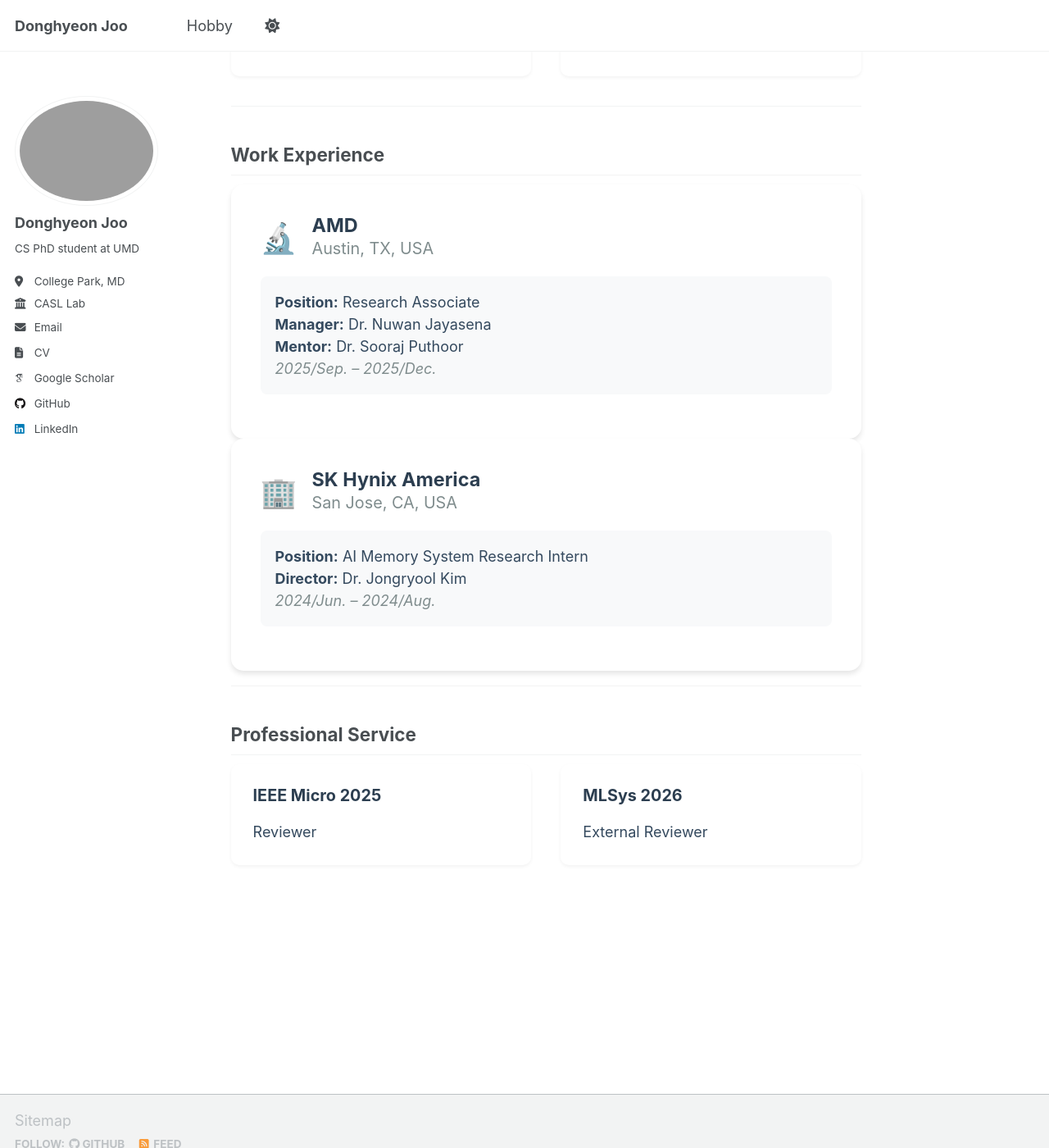
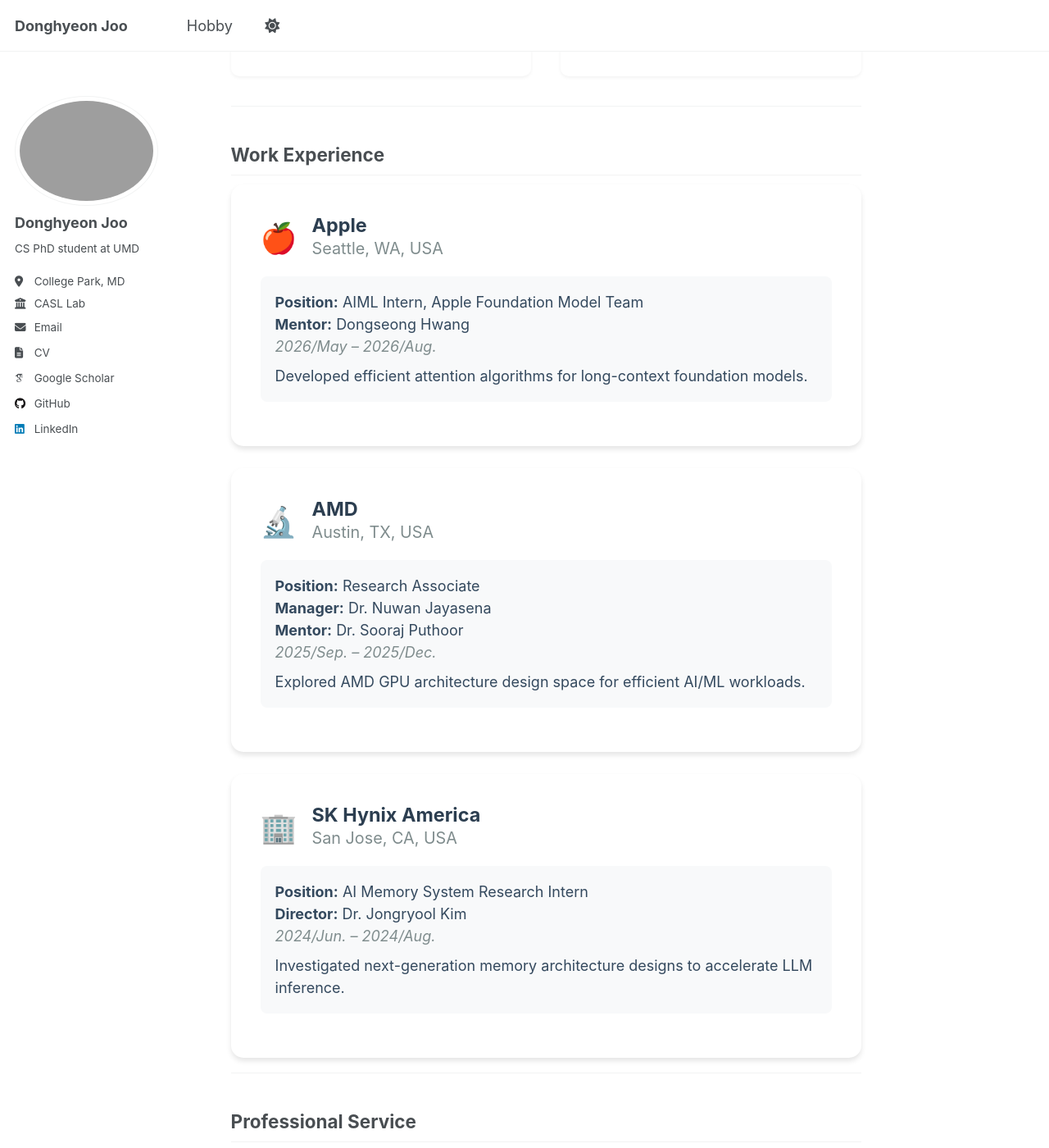
Before and after one commit to dhjoo98/dhjoo98.github.io, a Jekyll site: the page built from _pages/about.md, in a window 1280 px wide and 1400 px high, scrolled down 2678 px. Shown: the whole window at 82% size. Built offline with Jekyll 4.4.1, drawn with Linux system fonts in a browser that asks for light colours; some web fonts are replaced; a script that is not in the unit is left out; some of the changed text lies outside the part shown.

Commit message:
Add NUMA GPU preprint, Apple internship, and 4th-year PhD update
- Add preprints category and new publication entry for
  "Characterizing LLM Kernel Access and Memory Interaction in
  Multi-Partition NUMA GPUs" (arXiv:2607.28824)
- Add Apple AIML internship (Seattle, mentor Dongseong Hwang) to
  Work Experience
- Add one-sentence descriptions to each internship entry
- Update PhD year from third to fourth year

```diff
--- a/_config.yml
+++ b/_config.yml
@@ -89,6 +89,8 @@
     title: 'Journal Articles'
   conferences:
     title: 'Conference Papers'
+  preprints:
+    title: 'Preprints'
 
 # Site Settings
 teaser                   :  # filename of teaser fallback teaser image placed in /images/, .e.g. "500x300.png"
--- a/_pages/about.md
+++ b/_pages/about.md
@@ -14,7 +14,7 @@
 
 <div style="background: var(--page__background-color, #ffffff); padding: 2rem; border-radius: 15px; margin-bottom: 2rem; box-shadow: 0 4px 6px rgba(0,0,0,0.1);">
   <p style="font-size: 1.1rem; line-height: 1.6; margin: 0; color: var(--text-color, #2c3e50);">
-    I am a third year Ph.D. Student in University of Maryland, College Park, advised by Professor <a href="https://cs.umd.edu/~bahar/" style="color: #2980b9; text-decoration: none; font-weight: bold;">Bahar Asgari</a> in <a href="https://casl.cs.umd.edu/" style="color: #2980b9; text-decoration: none; font-weight: bold;">Computer Architecture and Systems Lab (CASL)</a>.
+    I am a fourth year Ph.D. Student in University of Maryland, College Park, advised by Professor <a href="https://cs.umd.edu/~bahar/" style="color: #2980b9; text-decoration: none; font-weight: bold;">Bahar Asgari</a> in <a href="https://casl.cs.umd.edu/" style="color: #2980b9; text-decoration: none; font-weight: bold;">Computer Architecture and Systems Lab (CASL)</a>.
   </p>
 </div>
 
@@ -120,7 +120,23 @@
 
 ## Work Experience
 
-<div style="background: var(--page__background-color, #ffffff); padding: 2rem; border-radius: 15px; box-shadow: 0 4px 6px rgba(0,0,0,0.1);">
+<div style="background: var(--page__background-color, #ffffff); padding: 2rem; border-radius: 15px; box-shadow: 0 4px 6px rgba(0,0,0,0.1); margin-bottom: 1.5rem;">
+  <div style="display: flex; align-items: center; margin-bottom: 1rem;">
+    <span style="font-size: 2rem; margin-right: 1rem;">🍎</span>
+    <div>
+      <h4 style="color: var(--text-color, #2c3e50); margin: 0; font-size: 1.3rem;"><strong>Apple</strong></h4>
+      <p style="margin: 0; color: var(--text-muted, #7f8c8d); font-size: 1.1rem;">Seattle, WA, USA</p>
+    </div>
+  </div>
+  <div style="background: var(--page__background-color, #f8f9fa); padding: 1rem; border-radius: 8px; margin-bottom: 1rem;">
+    <p style="margin: 0; color: var(--text-color, #34495e);"><strong>Position:</strong> AIML Intern, Apple Foundation Model Team</p>
+    <p style="margin: 0; color: var(--text-color, #34495e);"><strong>Mentor:</strong> Dongseong Hwang</p>
+    <p style="margin: 0 0 0.5rem 0; color: var(--text-muted, #7f8c8d);"><em>2026/May – 2026/Aug.</em></p>
+    <p style="margin: 0; color: var(--text-color, #34495e);">Developed efficient attention algorithms for long-context foundation models.</p>
+  </div>
+</div>
+
+<div style="background: var(--page__background-color, #ffffff); padding: 2rem; border-radius: 15px; box-shadow: 0 4px 6px rgba(0,0,0,0.1); margin-bottom: 1.5rem;">
   <div style="display: flex; align-items: center; margin-bottom: 1rem;">
     <span style="font-size: 2rem; margin-right: 1rem;">🔬</span>
     <div>
@@ -132,7 +148,8 @@
     <p style="margin: 0; color: var(--text-color, #34495e);"><strong>Position:</strong> Research Associate</p>
     <p style="margin: 0; color: var(--text-color, #34495e);"><strong>Manager:</strong> Dr. Nuwan Jayasena</p>
     <p style="margin: 0; color: var(--text-color, #34495e);"><strong>Mentor:</strong> Dr. Sooraj Puthoor</p>
-    <p style="margin: 0; color: var(--text-muted, #7f8c8d);"><em>2025/Sep. – 2025/Dec.</em></p>
+    <p style="margin: 0 0 0.5rem 0; color: var(--text-muted, #7f8c8d);"><em>2025/Sep. – 2025/Dec.</em></p>
+    <p style="margin: 0; color: var(--text-color, #34495e);">Explored AMD GPU architecture design space for efficient AI/ML workloads.</p>
   </div>
 </div>
 
@@ -147,7 +164,8 @@
   <div style="background: var(--page__background-color, #f8f9fa); padding: 1rem; border-radius: 8px; margin-bottom: 1rem;">
     <p style="margin: 0; color: var(--text-color, #34495e);"><strong>Position:</strong> AI Memory System Research Intern</p>
     <p style="margin: 0; color: var(--text-color, #34495e);"><strong>Director:</strong> Dr. Jongryool Kim</p>
-    <p style="margin: 0; color: var(--text-muted, #7f8c8d);"><em>2024/Jun. – 2024/Aug.</em></p>
+    <p style="margin: 0 0 0.5rem 0; color: var(--text-muted, #7f8c8d);"><em>2024/Jun. – 2024/Aug.</em></p>
+    <p style="margin: 0; color: var(--text-color, #34495e);">Investigated next-generation memory architecture designs to accelerate LLM inference.</p>
   </div>
 </div>
 
```
Also changed, not shown: _publications/2026-07-30-characterizing-llm-kernel-access-numa-gpus.md (added, +15 -0 lines).
